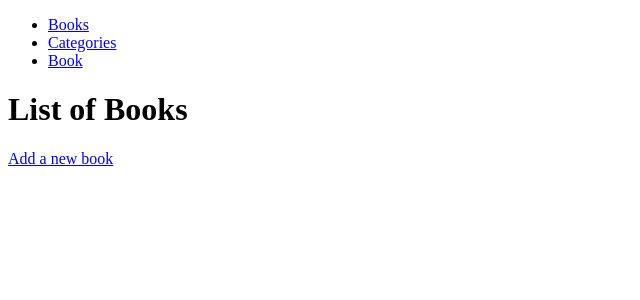
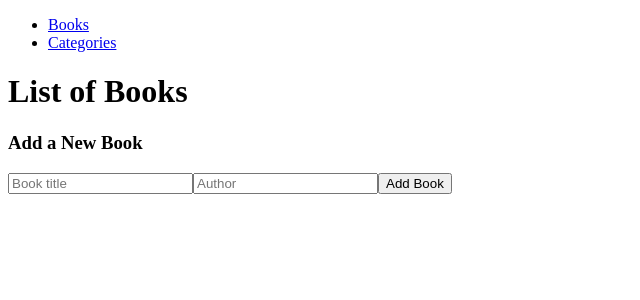
Before and after one commit to djo1975/Bookstore, a React (Create React App) app: page / in a window 1280 px wide. Shown: the top 300 px of the page, without its empty margins (0-640 px from the left). Built offline with nearby package versions, Linux system fonts and the light colour scheme.

Commit message:
Add redux store

```diff
--- a/package.json
+++ b/package.json
@@ -13,6 +13,8 @@
     "react-redux": "^8.0.5",
     "react-router-dom": "^6.8.2",
     "react-scripts": "5.0.1",
+    "redux": "^4.2.1",
+    "uuid": "^9.0.0",
     "web-vitals": "^2.1.4"
   },
   "scripts": {
@@ -40,7 +42,7 @@
     ]
   },
   "devDependencies": {
-    "@babel/core": "^7.20.12",
+    "@babel/core": "^7.21.0",
     "@babel/eslint-parser": "^7.19.1",
     "@babel/plugin-syntax-jsx": "^7.18.6",
     "@babel/preset-env": "^7.20.2",
--- a/src/App.js
+++ b/src/App.js
@@ -1,13 +1,15 @@
 import React from 'react';
 import { BrowserRouter as Router, Routes, Route } from 'react-router-dom';
-import Navbar from './components/Navbar';
+import { Provider } from 'react-redux';
+import store from './redux/store';
 import Books from './components/Books';
 import Categories from './components/Categories';
-import Book from './components/Book';
+import Navbar from './components/Navbar';
 import './App.css';
 
 function App() {
   return (
+    <Provider store={store}>
       <Router>
         <div>
           <Navbar />
@@ -15,10 +17,10 @@ function App() {
             <Route path="/" element={<Books />} />
             <Route path="/books" element={<Books />} />
             <Route path="/categories" element={<Categories />} />
-          <Route path="/book" element={<Book title="Sample Book" author="John Doe" />} />
           </Routes>
         </div>
       </Router>
+    </Provider>
   );
 }
 
--- a/src/components/Books.js
+++ b/src/components/Books.js
@@ -1,14 +1,27 @@
-import React from 'react';
-import { Link } from 'react-router-dom';
+import React, { useState } from 'react';
+import { v4 as uuidv4 } from 'uuid'; // dodajte ovu liniju
+
+import Book from './Book';
+import Form from './Form';
 
 function Books() {
+  const [books, setBooks] = useState([]);
+
+  const handleAddBook = (title, author) => {
+    setBooks([...books, { title, author, id: uuidv4() }]); // dodajte id koristeći uuid
+  };
+
   return (
     <div>
       <h1>List of Books</h1>
       <ul>
-        {/* Display list of books */}
+        {books.map((book) => (
+          <li key={book.id}>
+            <Book title={book.title} author={book.author} />
+          </li>
+        ))}
       </ul>
-      <Link to="/books/add">Add a new book</Link>
+      <Form handleAddBook={handleAddBook} />
     </div>
   );
 }
--- a/src/components/Form.js
+++ b/src/components/Form.js
@@ -1,5 +1,5 @@
 import { useState } from 'react';
-import { useHistory } from 'react-router-dom';
+import { useNavigate } from 'react-router-dom';
 
 const Form = () => {
   const [state, setState] = useState({
@@ -7,7 +7,7 @@ const Form = () => {
     author: '',
   });
 
-  const history = useHistory();
+  const navigate = useNavigate();
 
   const handleChange = (e) => {
     setState({
@@ -20,7 +20,7 @@ const Form = () => {
     e.preventDefault();
     console.log(state); // log the form data for testing
     // TODO: add code to submit the form data to the server
-    history.push('/books'); // redirect to the books page
+    navigate('/books'); // redirect to the books page
   };
 
   return (
--- a/src/components/Navbar.js
+++ b/src/components/Navbar.js
@@ -11,7 +11,6 @@ function Navbar() {
         <li>
           <Link to="/categories">Categories</Link>
         </li>
-        <li><Link to="/book">Book</Link></li>
       </ul>
     </nav>
   );
--- a/src/redux/books/BooksSlices.js
+++ b/src/redux/books/BooksSlices.js
@@ -1,35 +1,61 @@
-import { createSlice } from '@reduxjs/toolkit';
+import { v4 as uuidv4 } from 'uuid';
 
-// Define initial state for books
-const initialBooksState = {
-  books: [],
+const ADD_BOOK = 'ADD_BOOK';
+const REMOVE_BOOK = 'REMOVE_BOOK';
+
+const initialState = {
+  books: [
+    {
+      item_id: uuidv4(),
+      title: 'The Great Gatsby',
+      author: 'John Smith',
+      category: 'Fiction',
+    },
+    {
+      item_id: uuidv4(),
+      title: 'Anna Karenina',
+      author: 'Leo Tolstoy',
+      category: 'Fiction',
+    },
+    {
+      item_id: uuidv4(),
+      title: 'The Selfish Gene',
+      author: 'Richard Dawkins',
+      category: 'Nonfiction',
+    },
+  ],
 };
 
-// Define slice for books state
-const booksSlice = createSlice({
-  name: 'books',
-  initialState: initialBooksState,
-  reducers: {
-    addBook: (state, action) => {
-      const { title, author } = action.payload;
-      const newBook = { title, author };
+export const removeBook = (id) => ({
+  type: REMOVE_BOOK,
+  id,
+});
+
+export const addBook = (book) => ({
+  type: ADD_BOOK,
+  book,
+});
+
+const bookReducer = (state = initialState, action) => {
+  if (action.type === ADD_BOOK) {
+    const newBook = {
+      item_id: uuidv4(),
+      title: action.book.booktitle,
+      author: action.book.author,
+    };
     return {
       ...state,
       books: [...state.books, newBook],
     };
-    },
-    removeBook: (state, action) => {
-      const { title, author } = action.payload;
-      const bookToRemove = { title, author };
-      const updatedBooks = state.books.filter((book) => book.title !== bookToRemove.title
-      && book.author !== bookToRemove.author);
+  }
+
+  if (action.type === REMOVE_BOOK) {
     return {
       ...state,
-        books: updatedBooks,
+      books: state.books.filter((book) => book.item_id !== action.id),
     };
-    },
-  },
-});
+  }
 
-export const { addBook, removeBook } = booksSlice.actions;
-export default booksSlice.reducer;
+  return state;
+};
+export default bookReducer;
--- a/src/redux/categories/categoriesSlice.js
+++ b/src/redux/categories/categoriesSlice.js
@@ -1,20 +1,21 @@
-import { createSlice } from '@reduxjs/toolkit';
+const STATUS = 'STATUS';
 
-const initialState = [];
+const initialState = {
+  status: [],
+};
 
-const categoriesSlice = createSlice({
-  name: 'categories',
-  initialState,
-  reducers: {
-    checkStatus: (state, action) => ({
-      ...state,
-      categories: action.payload === 'Under construction'
-        ? 'Under construction'
-        : state.categories,
-    }),
-  },
+export const checkStatus = () => ({
+  type: STATUS,
 });
 
-export const { checkStatus } = categoriesSlice.actions;
+const categoriesReducer = (state = initialState, action) => {
+  if (action.type === STATUS) {
+    return {
+      ...state,
+      status: 'Under construction',
+    };
+  }
+  return state;
+};
 
-export default categoriesSlice.reducer;
+export default categoriesReducer;
--- a/src/redux/store.js
+++ b/src/redux/store.js
@@ -1,11 +1,11 @@
 import { configureStore } from '@reduxjs/toolkit';
 import booksSlice from './books/BooksSlices';
-import categoriesSlice from './categories/categoriesSlice';
+import categoriesReducer from './categories/categoriesSlice';
 
 const store = configureStore({
   reducer: {
     books: booksSlice,
-    categories: categoriesSlice,
+    categories: categoriesReducer,
     // Add other slices here if needed
   },
 });
```
Also changed, not shown: 1 other file (tests, documents, lock files or other folders). Lines whose indentation alone changed are shown as unchanged.
